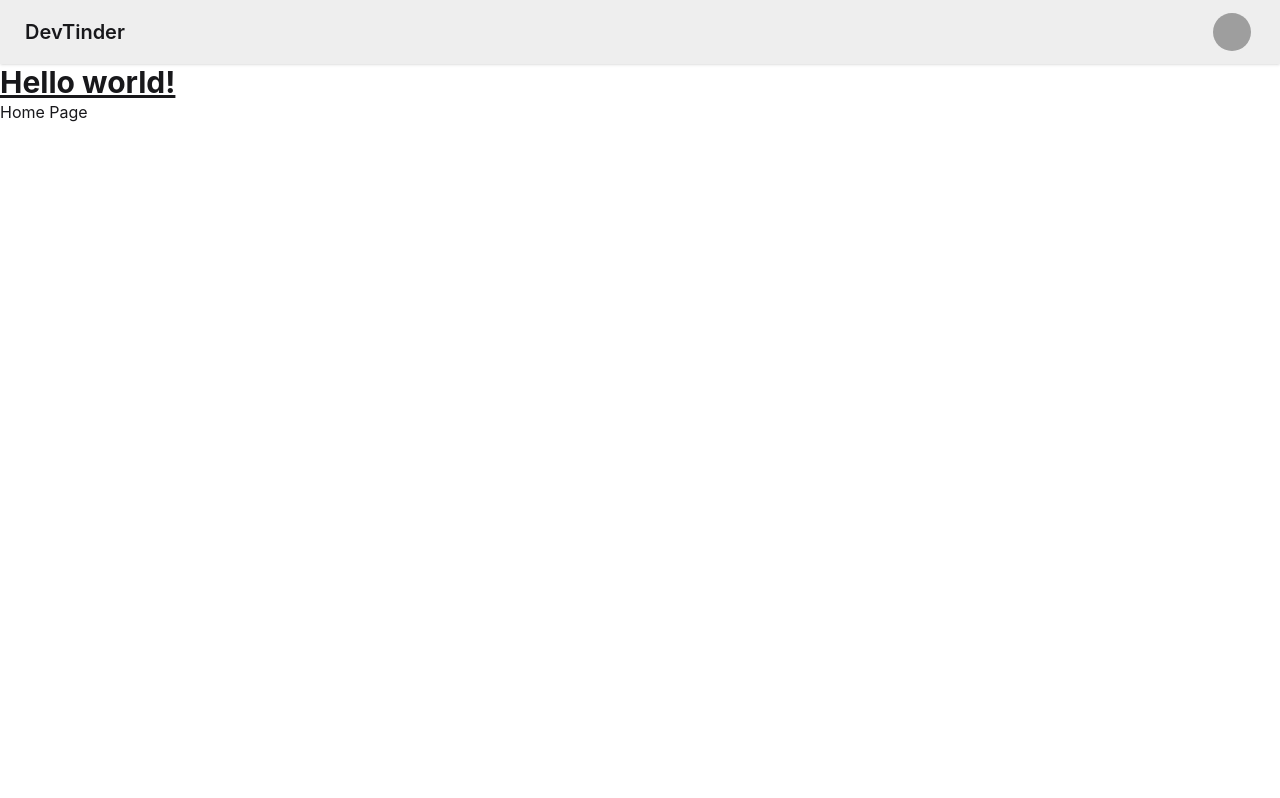
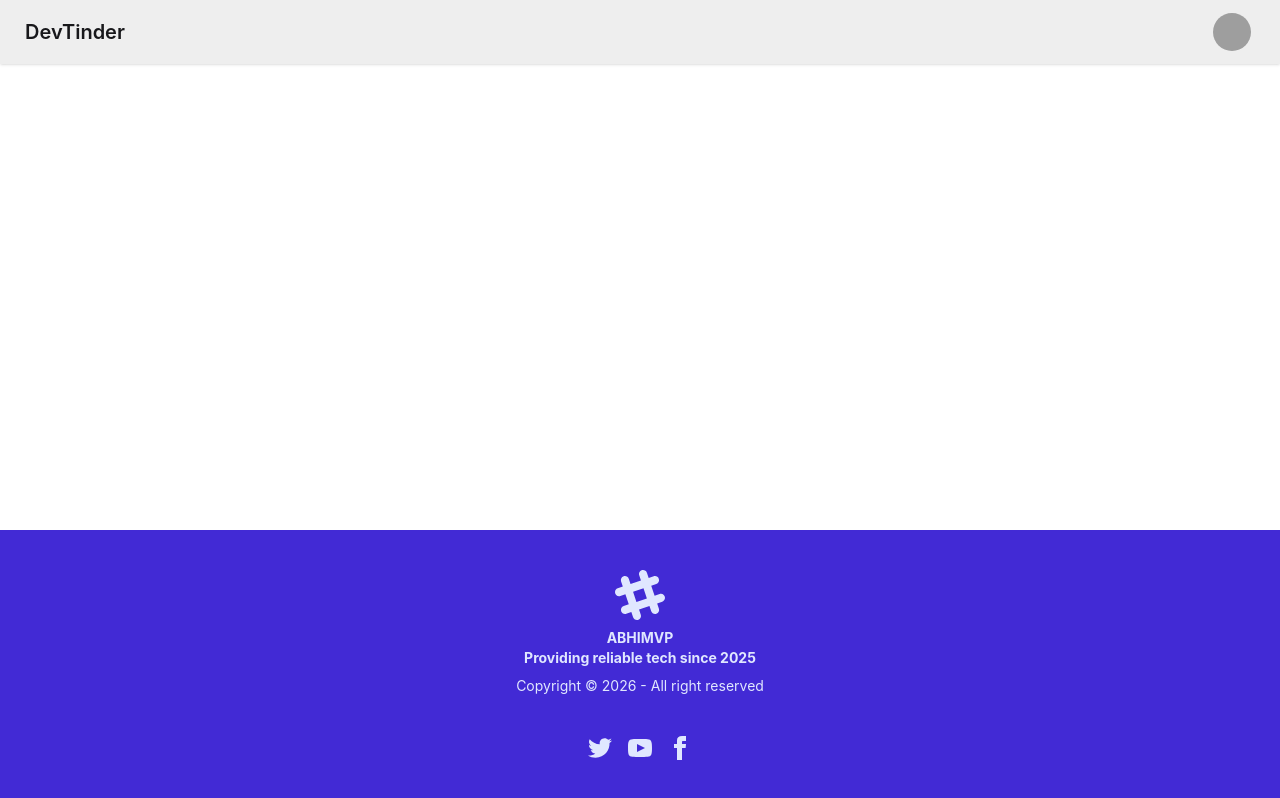
Before and after one commit to abhimvp/namaste-node-js, a React (Vite) app in the folder devTinder-web/: page / in a window 1280 px wide. Built offline with nearby package versions, Linux system fonts and the light colour scheme; grey boxes are pictures that could not be loaded.

Commit message:
S2 | Episode-15 | DevTinder UI - Part 1 - Implement routing with child components, add Footer, Login, and Profile components, and update README
- Setting up of project is complete

```diff
--- a/devTinder-web/src/App.jsx
+++ b/devTinder-web/src/App.jsx
@@ -1,20 +1,17 @@
-import Navbar from "./Navbar";
+import Login from "./Login";
 import Body from "./Body";
+import Profile from "./Profile";
 import { BrowserRouter, Routes, Route } from "react-router-dom";
 function App() {
   return (
     <>
       <BrowserRouter basename="/">
-        {/* basename is used to set the base URL for all routes */}
-        <Navbar />
-        <h1 className="text-3xl font-bold underline">Hello world!</h1>
-
         <Routes>
-          <Route path="/" element={<div>Home Page</div>} />
-          <Route path="/login" element={<div>Login Page</div>} />
-          {/* path is used to define the URL for the route & element is used to define the component to render or returns jsx  */}
-          <Route path="/signup" element={<div>Signup Page</div>} />
-          <Route path="/logout" element={<div>Logout Page</div>} />
+          {/* Creating child routes */}
+          <Route path="/" element={<Body />}>
+            <Route path="/login" element={<Login />} />
+            <Route path="/profile" element={<Profile />} />
+          </Route>
         </Routes>
       </BrowserRouter>
     </>
--- a/devTinder-web/src/Body.jsx
+++ b/devTinder-web/src/Body.jsx
@@ -1,5 +1,14 @@
+import { Outlet } from "react-router-dom";
+import Navbar from "./Navbar";
+import Footer from "./Footer";
+
 const Body = () => {
-  return <div>Body component</div>;
+  return (<div>
+    <Navbar />
+    {/* we need Outlet to render child routes of Body*/}
+    <Outlet />
+    <Footer />
+  </div>);
 };
 
 export default Body;
--- /dev/null
+++ b/devTinder-web/src/Footer.jsx
@@ -0,0 +1,66 @@
+import React from "react";
+
+const Footer = () => {
+  return (
+    <footer className="footer footer-horizontal footer-center bg-primary text-primary-content p-10 fixed bottom-0">
+      <aside>
+        <svg
+          width="50"
+          height="50"
+          viewBox="0 0 24 24"
+          xmlns="http://www.w3.org/2000/svg"
+          fillRule="evenodd"
+          clipRule="evenodd"
+          className="inline-block fill-current"
+        >
+          <path d="M22.672 15.226l-2.432.811.841 2.515c.33 1.019-.209 2.127-1.23 2.456-1.15.325-2.148-.321-2.463-1.226l-.84-2.518-5.013 1.677.84 2.517c.391 1.203-.434 2.542-1.831 2.542-.88 0-1.601-.564-1.86-1.314l-.842-2.516-2.431.809c-1.135.328-2.145-.317-2.463-1.229-.329-1.018.211-2.127 1.231-2.456l2.432-.809-1.621-4.823-2.432.808c-1.355.384-2.558-.59-2.558-1.839 0-.817.509-1.582 1.327-1.846l2.433-.809-.842-2.515c-.33-1.02.211-2.129 1.232-2.458 1.02-.329 2.13.209 2.461 1.229l.842 2.515 5.011-1.677-.839-2.517c-.403-1.238.484-2.553 1.843-2.553.819 0 1.585.509 1.85 1.326l.841 2.517 2.431-.81c1.02-.33 2.131.211 2.461 1.229.332 1.018-.21 2.126-1.23 2.456l-2.433.809 1.622 4.823 2.433-.809c1.242-.401 2.557.484 2.557 1.838 0 .819-.51 1.583-1.328 1.847m-8.992-6.428l-5.01 1.675 1.619 4.828 5.011-1.674-1.62-4.829z"></path>
+        </svg>
+        <p className="font-bold">
+          ABHIMVP
+          <br />
+          Providing reliable tech since 2025
+        </p>
+        <p>Copyright © {new Date().getFullYear()} - All right reserved</p>
+      </aside>
+      <nav>
+        <div className="grid grid-flow-col gap-4">
+          <a>
+            <svg
+              xmlns="http://www.w3.org/2000/svg"
+              width="24"
+              height="24"
+              viewBox="0 0 24 24"
+              className="fill-current"
+            >
+              <path d="M24 4.557c-.883.392-1.832.656-2.828.775 1.017-.609 1.798-1.574 2.165-2.724-.951.564-2.005.974-3.127 1.195-.897-.957-2.178-1.555-3.594-1.555-3.179 0-5.515 2.966-4.797 6.045-4.091-.205-7.719-2.165-10.148-5.144-1.29 2.213-.669 5.108 1.523 6.574-.806-.026-1.566-.247-2.229-.616-.054 2.281 1.581 4.415 3.949 4.89-.693.188-1.452.232-2.224.084.626 1.956 2.444 3.379 4.6 3.419-2.07 1.623-4.678 2.348-7.29 2.04 2.179 1.397 4.768 2.212 7.548 2.212 9.142 0 14.307-7.721 13.995-14.646.962-.695 1.797-1.562 2.457-2.549z"></path>
+            </svg>
+          </a>
+          <a>
+            <svg
+              xmlns="http://www.w3.org/2000/svg"
+              width="24"
+              height="24"
+              viewBox="0 0 24 24"
+              className="fill-current"
+            >
+              <path d="M19.615 3.184c-3.604-.246-11.631-.245-15.23 0-3.897.266-4.356 2.62-4.385 8.816.029 6.185.484 8.549 4.385 8.816 3.6.245 11.626.246 15.23 0 3.897-.266 4.356-2.62 4.385-8.816-.029-6.185-.484-8.549-4.385-8.816zm-10.615 12.816v-8l8 3.993-8 4.007z"></path>
+            </svg>
+          </a>
+          <a>
+            <svg
+              xmlns="http://www.w3.org/2000/svg"
+              width="24"
+              height="24"
+              viewBox="0 0 24 24"
+              className="fill-current"
+            >
+              <path d="M9 8h-3v4h3v12h5v-12h3.642l.358-4h-4v-1.667c0-.955.192-1.333 1.115-1.333h2.885v-5h-3.808c-3.596 0-5.192 1.583-5.192 4.615v3.385z"></path>
+            </svg>
+          </a>
+        </div>
+      </nav>
+    </footer>
+  );
+};
+
+export default Footer;
--- /dev/null
+++ b/devTinder-web/src/Login.jsx
@@ -0,0 +1,7 @@
+import React from "react";
+
+const Login = () => {
+  return <div>Login Page</div>;
+};
+
+export default Login;
--- /dev/null
+++ b/devTinder-web/src/Profile.jsx
@@ -0,0 +1,7 @@
+import React from "react";
+
+const Profile = () => {
+  return <div>Profile Page</div>;
+};
+
+export default Profile;
```
Also changed, not shown: 1 other file (tests, documents, lock files or other folders).
